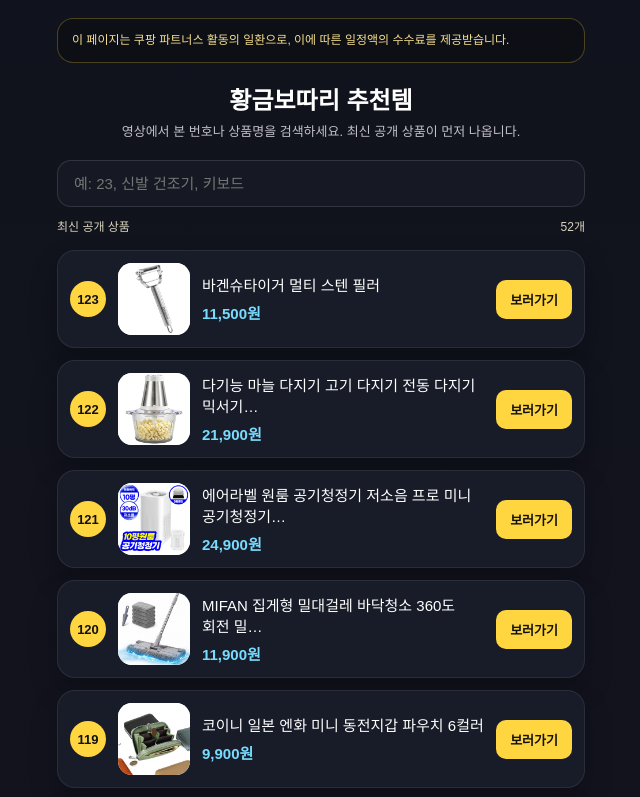
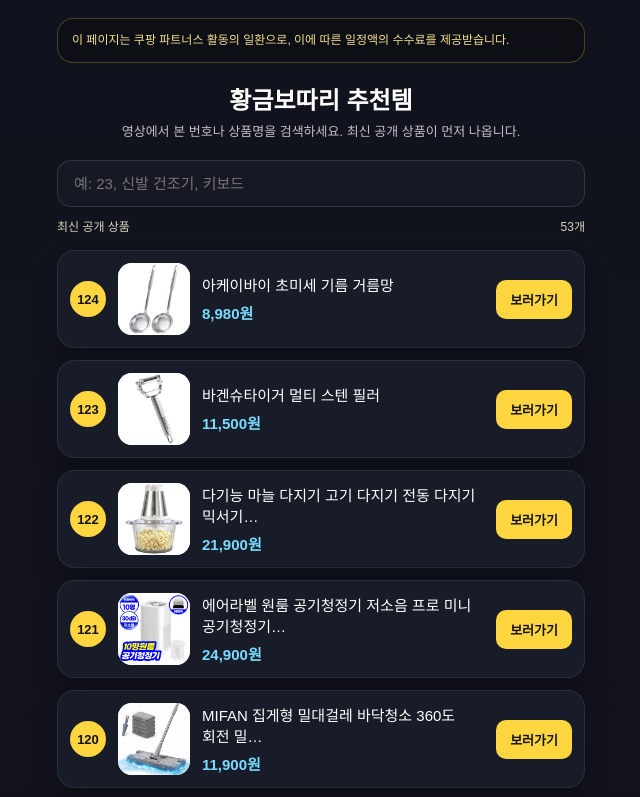
Before and after one commit to nicejackpot/goldsack-links, a plain HTML site: page index.html in a window 1280 px wide. Shown: the top 797 px of the page, without its empty margins (319-959 px from the left). Drawn offline with Linux system fonts and the light colour scheme.

Commit message:
update links

```diff
--- a/index.html
+++ b/index.html
@@ -62,9 +62,20 @@
   <div class="toolbar">
     <input id="search" class="search" type="search" inputmode="search" autocomplete="off"
            aria-label="상품 번호 또는 이름 검색" placeholder="예: 23, 신발 건조기, 키보드">
-    <div class="stats"><span>최신 공개 상품</span><span id="count" aria-live="polite">52개</span></div>
+    <div class="stats"><span>최신 공개 상품</span><span id="count" aria-live="polite">53개</span></div>
   </div>
   <div class="cards">
+  <a class="card" href="https://link.coupang.com/a/iOx2bS71si" target="_blank" rel="noopener sponsored"
+       data-product-id="8518467092" data-number="124"
+       data-search="124 124 아케이바이 초미세 기름 거름망 아케이바이 초미세 기름 거름망, 2개 8518467092" aria-label="124번 아케이바이 초미세 기름 거름망, 상품 보기">
+    <div class="num">124</div>
+    <img src="img/8518467092.jpg" alt="아케이바이 초미세 기름 거름망" width="72" height="72" loading="lazy" decoding="async">
+    <div class="meta">
+      <div class="name">아케이바이 초미세 기름 거름망</div>
+      <div class="price">8,980원</div>
+    </div>
+    <div class="btn">보러가기</div>
+  </a>
   <a class="card" href="https://link.coupang.com/a/iMXdK2JRv2" target="_blank" rel="noopener sponsored"
        data-product-id="5642972008" data-number="123"
        data-search="123 123 바겐슈타이거 멀티 스텐 필러 바겐슈타이거 멀티 스텐 필러 5642972008" aria-label="123번 바겐슈타이거 멀티 스텐 필러, 상품 보기">
```
Also changed, not shown: img/8518467092.jpg (added).
